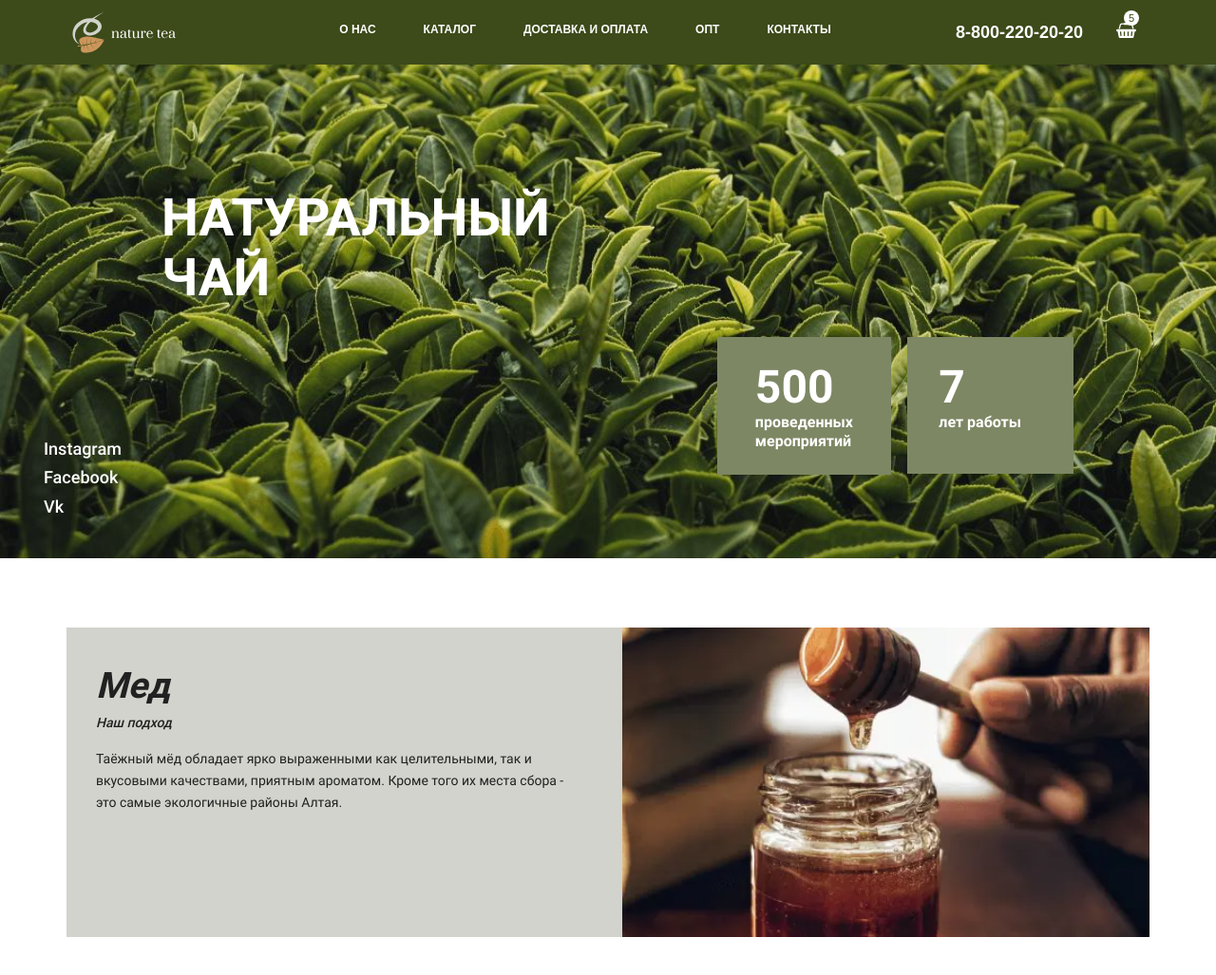
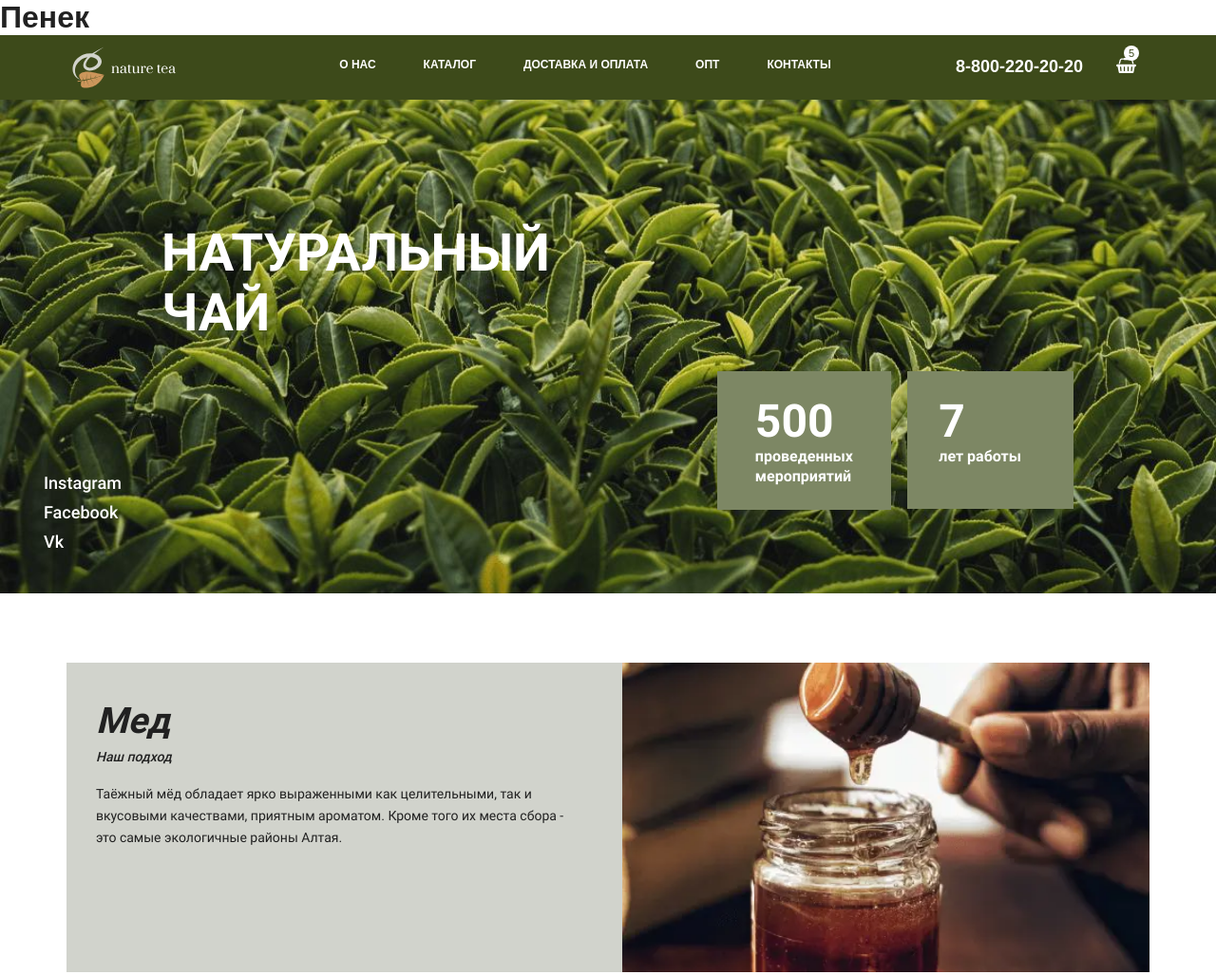
Before and after one commit to Evgeny-Mufteev/NatureTea, a plain HTML site: page index.html in a window 1280 px wide. Shown: the top 1027 px of the page at 95% size. Drawn offline with Linux system fonts and the light colour scheme.

Commit message:
new commit
добавил новый тег

```diff
--- a/index.html
+++ b/index.html
@@ -18,6 +18,7 @@
   </head>
 
   <body>
+    <h1>Пенек</h1>
     <!--==================================================================Шапка сайта========================================================-->
     <header class="header">
       <div class="container">
```
